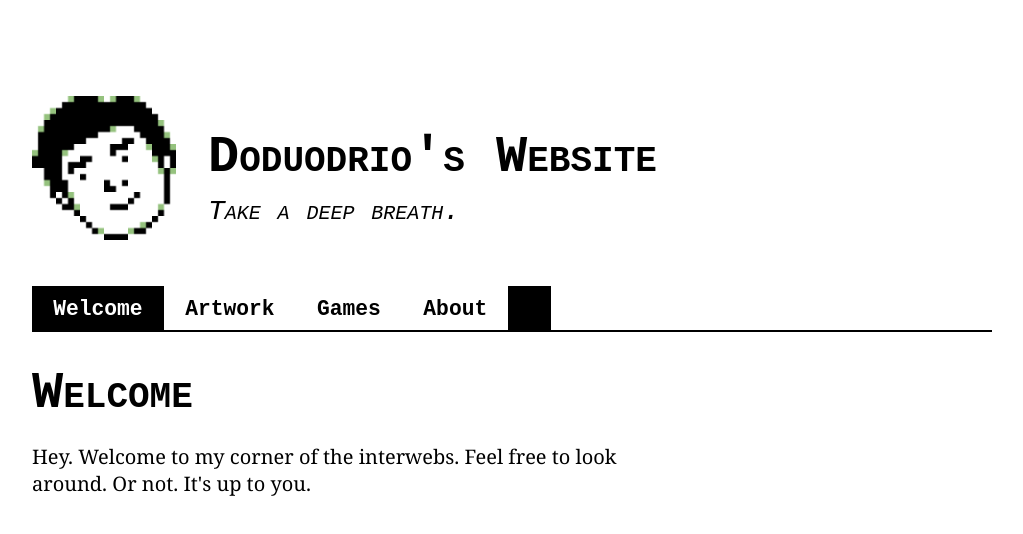
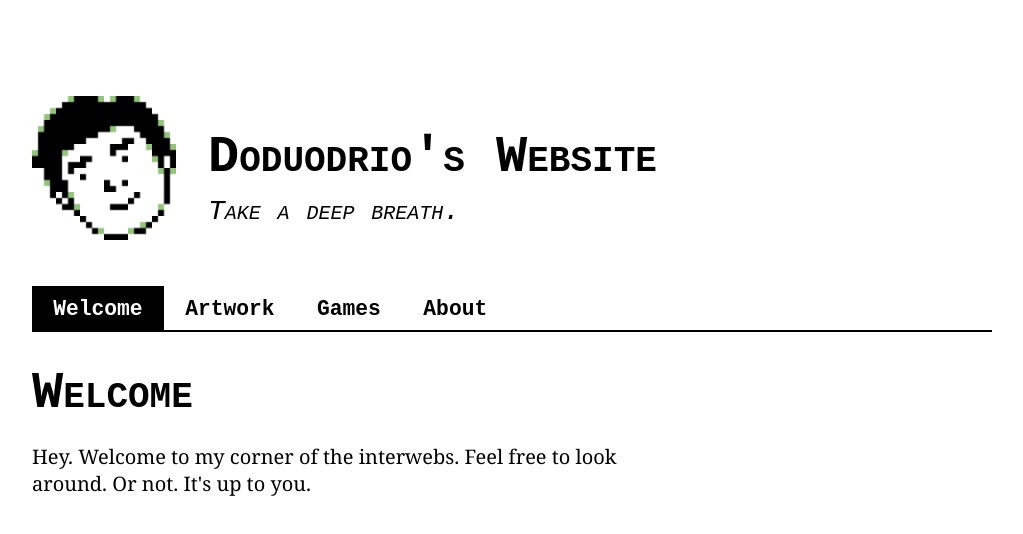
Before and after one commit to Doduodrio/doduodrio.github.io, a plain HTML site: page index.html in a window 1280 px wide. In both pictures the pointer is over the link 657 px from the left and 308 px from the top of the page. Shown: the whole page, without its empty margins (128-1151 px from the left). Drawn offline with Linux system fonts and the light colour scheme.

Commit message:
Update style.css

```diff
--- a/style.css
+++ b/style.css
@@ -58,6 +58,9 @@ a:hover, a:active {
   color: #ffffff;
   background: #000000;
 }
+a:hover.secret {
+  background: none;
+}
 .line {
   height: 2px;
   background: #000000;
```
